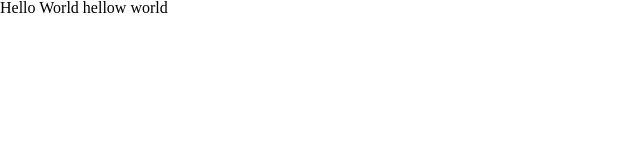
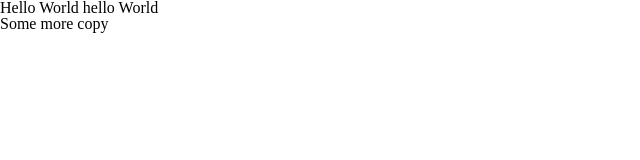
Before and after one commit to walterwolfe/git-basics, a plain HTML site: page index.html in a window 1280 px wide. Shown: the whole page, without its empty margins (0-640 px from the left). Drawn offline with nearby package versions, Linux system fonts and the light colour scheme.

Commit message:
added two <p> tags

```diff
--- a/index.html
+++ b/index.html
@@ -10,6 +10,7 @@
 		<script src="js/main.js"></script>
 	</head>
 	<body>
-		Hello World hellow world
+		<p>Hello World hello World</p>
+		<p>Some more copy</p>
 	</body>
 </html>
```
